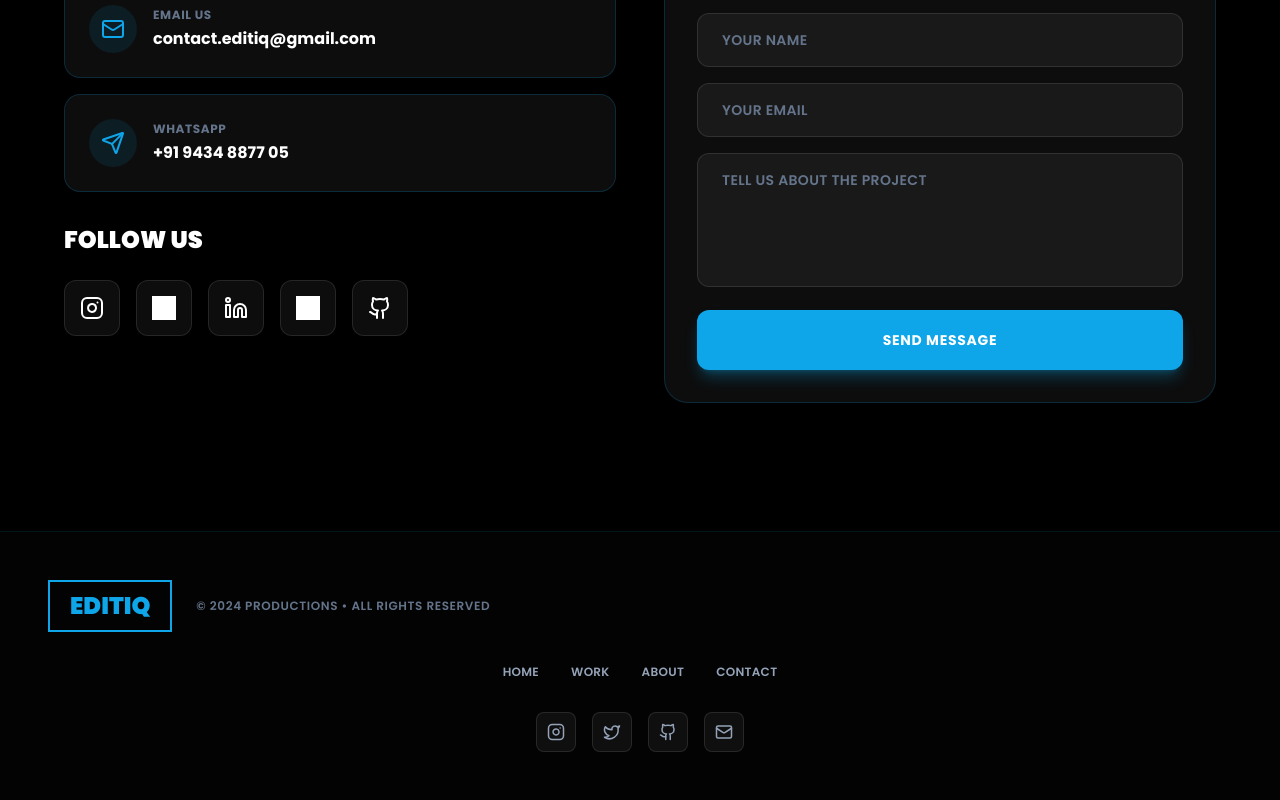
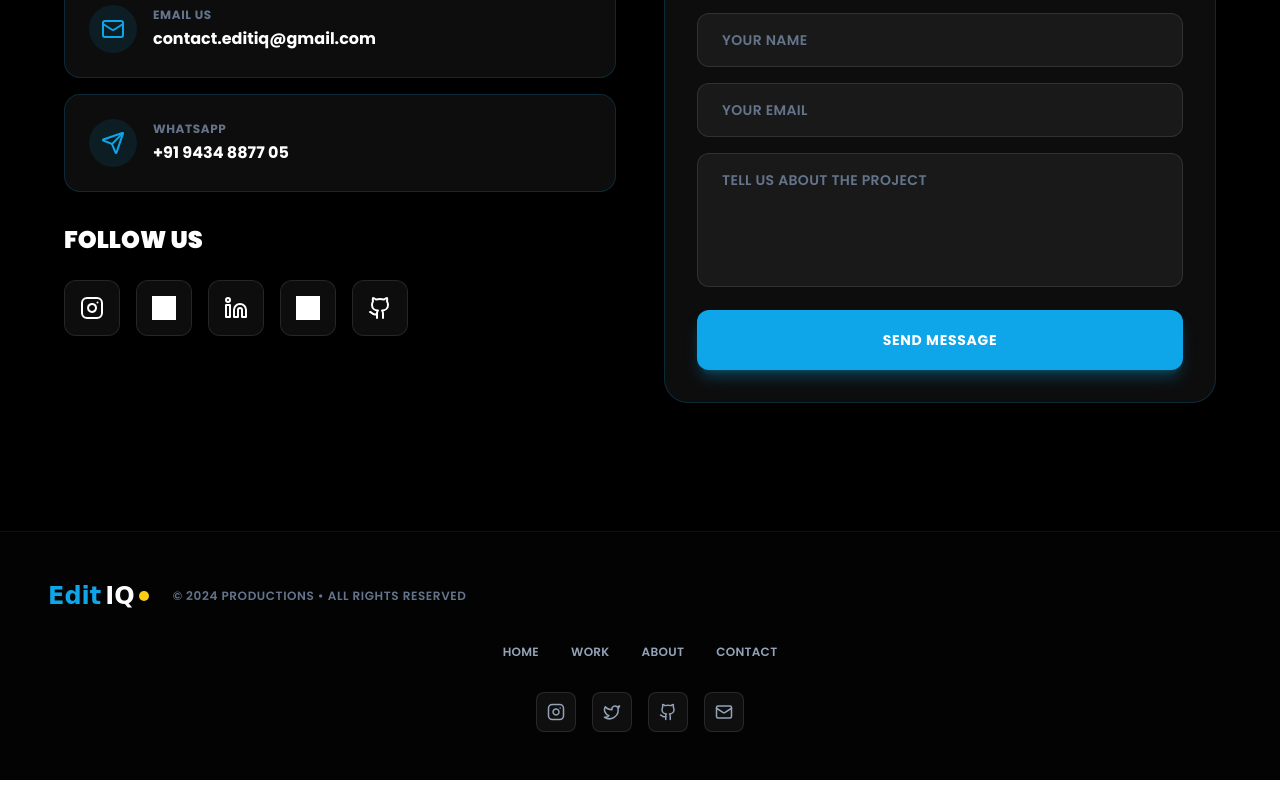
Before and after one commit to Edit-IQ/roblox, a React (Vite) app: page / in a window 1280 px wide. Shown: the part 3198-3998 px from the top of the page. Built offline with nearby package versions, Linux system fonts and the light colour scheme; grey boxes are pictures that could not be loaded.

Commit message:
Update footer logo to match header style with yellow dot

```diff
--- a/App.tsx
+++ b/App.tsx
@@ -468,8 +468,10 @@ const App: React.FC = () => {
           <div className="flex flex-col gap-6 sm:gap-8">
             {/* Brand - Centered on mobile */}
             <div className="flex flex-col sm:flex-row items-center justify-center sm:justify-start gap-3 sm:gap-6">
-              <div className="border-2 border-sky-500 px-4 sm:px-5 py-1.5 sm:py-2 font-black text-xl sm:text-2xl text-sky-500 hover:bg-sky-500 hover:text-white transition-all duration-300 cursor-pointer">
-                EDITIQ
+              <div className="flex items-center gap-1">
+                <span className="text-sky-500 text-xl sm:text-2xl font-black" style={{ fontFamily: 'Comic Sans MS, cursive' }}>Edit</span>
+                <span className={`text-xl sm:text-2xl font-black transition-colors duration-500 ${theme === 'dark' ? 'text-white' : 'text-black'}`} style={{ fontFamily: 'Comic Sans MS, cursive' }}>IQ</span>
+                <div className="w-2 h-2 sm:w-2.5 sm:h-2.5 bg-yellow-400 rounded-full"></div>
               </div>
               <span className={`text-[10px] sm:text-xs font-semibold tracking-wider uppercase text-center ${
                 theme === 'dark' ? 'text-slate-500' : 'text-slate-600'
```
